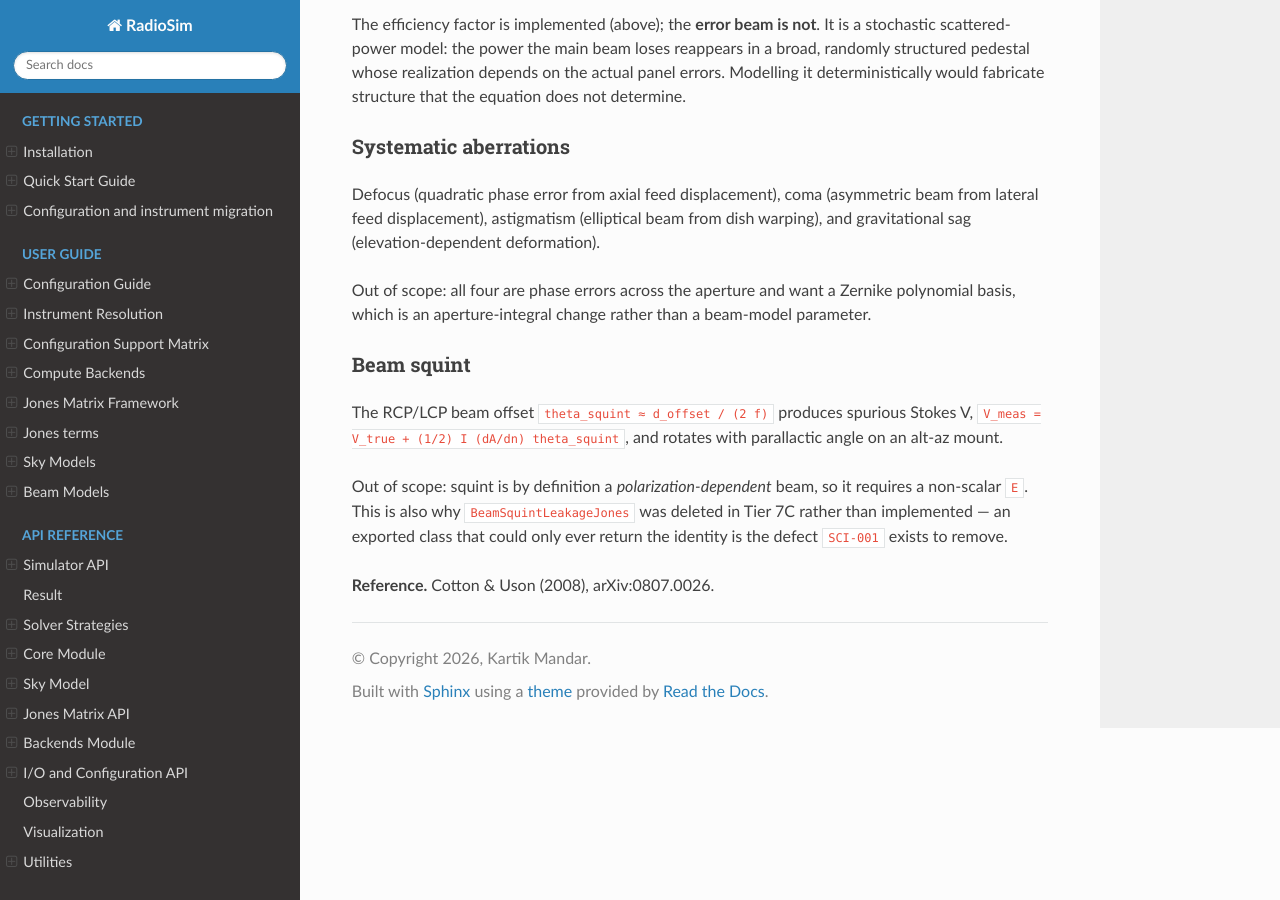
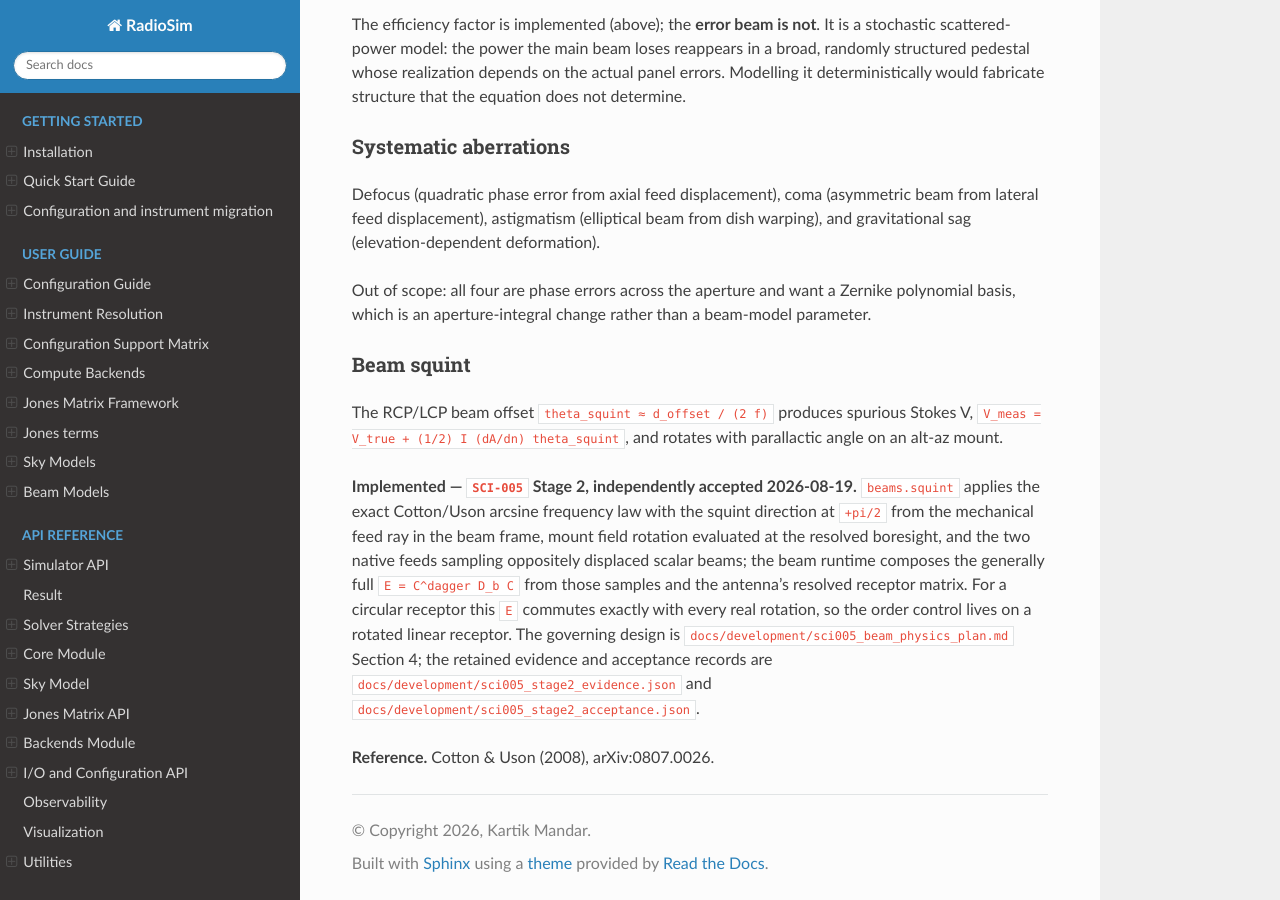
Before and after one commit to RRI-interferometry/RRIVis, a Sphinx documentation site: the page built from docs/development/beam_physics_scope.md, in a window 1280 px wide and 900 px high, scrolled down 3460 px. Built offline with Sphinx 7.4.7 and the Read the Docs theme 3.1.0, drawn with Linux system fonts in a browser that asks for light colours.

Commit message:
docs(science): record SCI-005 Stage-2 acceptance
U2, direct child of A2 = 7523706, binding it per the Section 8.2
self-reference discipline. Status-only paths: the plan's WP-8 ledger
row records the accepted Stage-2 succession (operative D2 b6d09b7 via
the two accepted bounded corrections -> R2 da18f96 re-cut -> S2
5c94d92 -> E2 56f7fd5 -> A2 7523706, independent reviewer verdict
ACCEPT); the changelog gains the Stage-2 Added entry under the
existing caret-underlined section; the scope document's beam-squint
rows move from out-of-scope to the accepted Stage-2 disposition;
CLAUDE.md's now-false scalar-E live support statement gains the
accepted squint exception; and the memo receives the Section 7.5
append-only acceptance note, feasible since the operative D2 made the
Stage-1 interval-freeze check phase-aware. The staged diff was
verified with tools/sci005_stage2_acceptance.py verify-status
--status-commit INDEX before commit. SCI-005 stays ROADMAP until
Stage 3 closes. No source, schema, test, tool, artifact, fingerprint,
or tolerance byte changes.

```diff
--- a/docs/development/beam_physics_scope.md
+++ b/docs/development/beam_physics_scope.md
@@ -182,9 +182,18 @@ The RCP/LCP beam offset `theta_squint ≈ d_offset / (2 f)` produces spurious
 Stokes V, `V_meas = V_true + (1/2) I (dA/dn) theta_squint`, and rotates with
 parallactic angle on an alt-az mount.
 
-Out of scope: squint is by definition a *polarization-dependent* beam, so it
-requires a non-scalar `E`. This is also why `BeamSquintLeakageJones` was deleted
-in Tier 7C rather than implemented — an exported class that could only ever
-return the identity is the defect `SCI-001` exists to remove.
+**Implemented — `SCI-005` Stage 2, independently accepted 2026-08-19.**
+`beams.squint` applies the exact Cotton/Uson arcsine frequency law with the
+squint direction at `+pi/2` from the mechanical feed ray in the beam frame,
+mount field rotation evaluated at the resolved boresight, and the two native
+feeds sampling oppositely displaced scalar beams; the beam runtime composes
+the generally full `E = C^dagger D_b C` from those samples and the antenna's
+resolved receptor matrix. For a circular receptor this `E` commutes exactly
+with every real rotation, so the order control lives on a rotated linear
+receptor. The governing design is
+`docs/development/sci005_beam_physics_plan.md` Section 4; the retained
+evidence and acceptance records are
+`docs/development/sci005_stage2_evidence.json` and
+`docs/development/sci005_stage2_acceptance.json`.
 
 **Reference.** Cotton & Uson (2008), arXiv:0807.0026.
```
Also changed, not shown: CLAUDE.md (+1 -1 lines), PostTier8RemediationPlan.md (+1 -1 lines), docs/changelog.rst (+10 -0 lines), docs/development/sci005_beam_physics_plan.md (+13 -0 lines).
